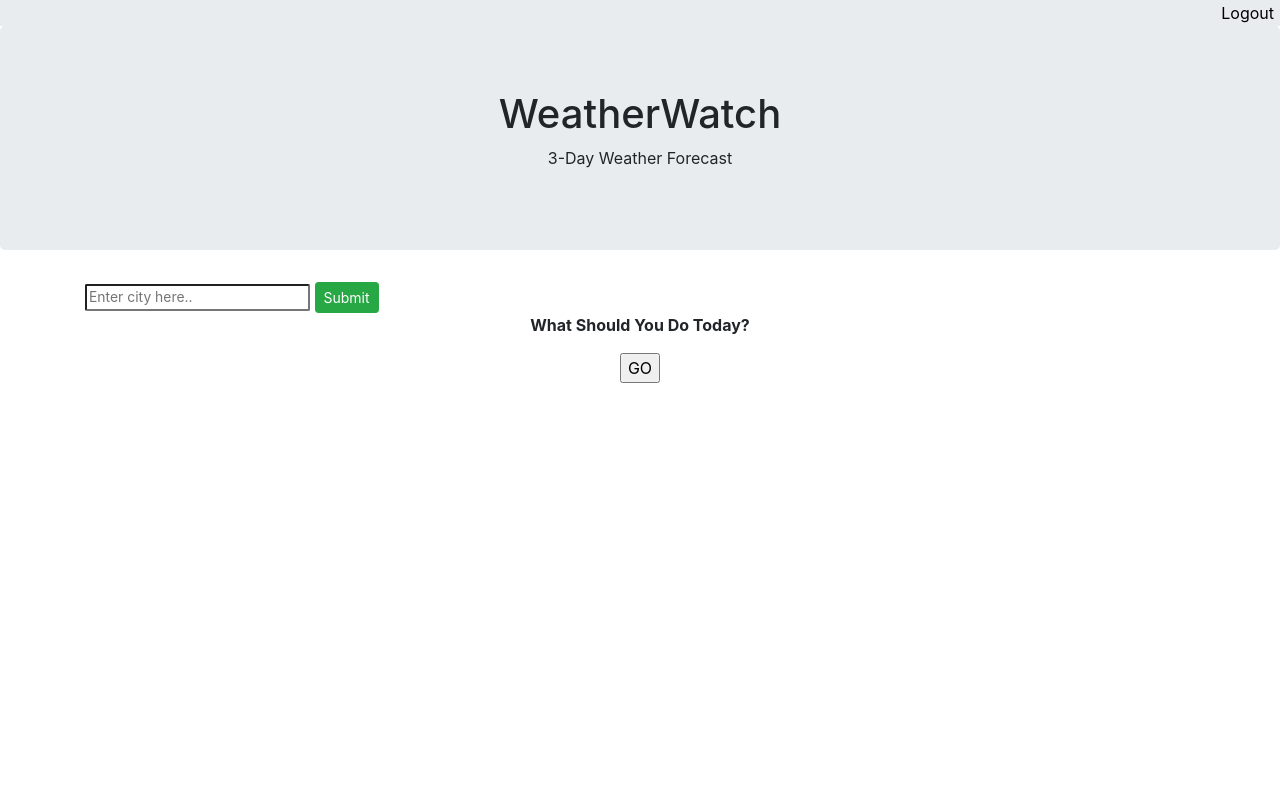
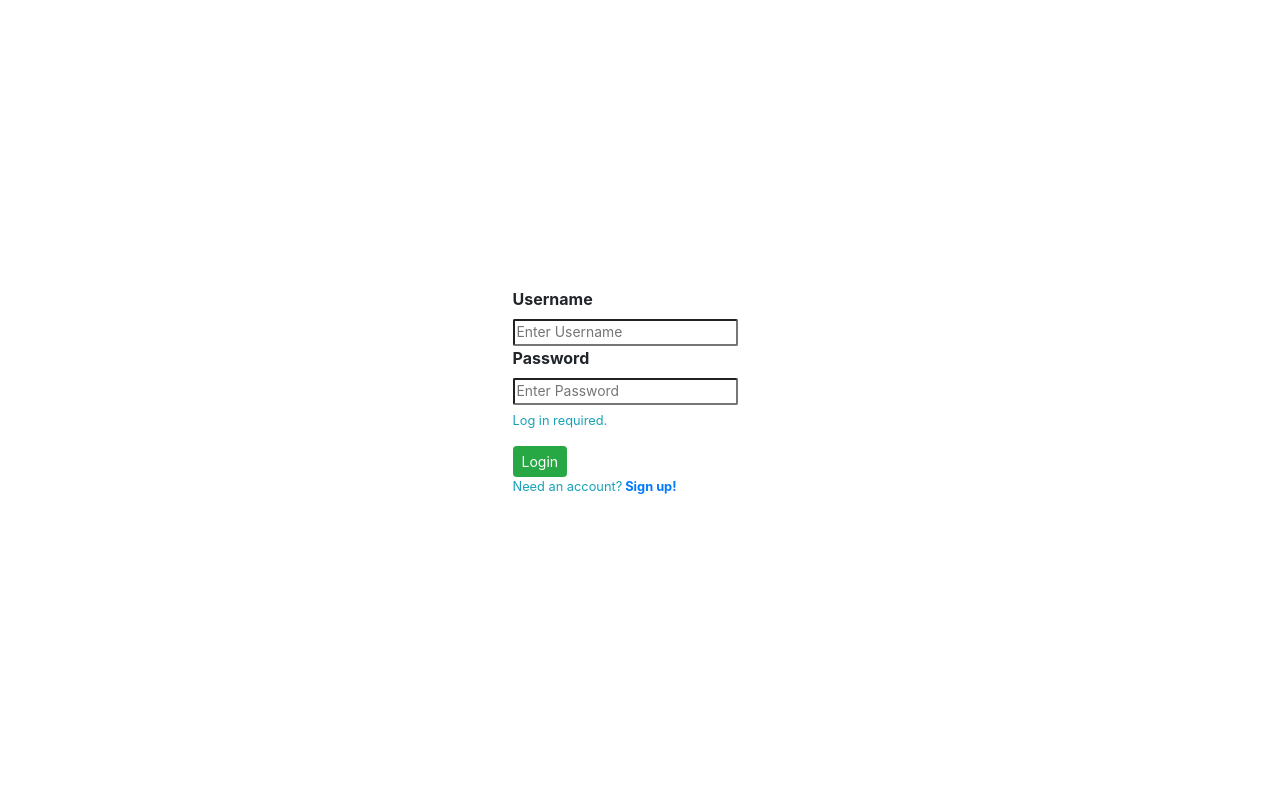
Before and after one commit to StevenDuffy/Flask-Python-Weather-Forecast-App, a Flask app: page /home in a window 1280 px wide. Run offline with Flask 2, Linux system fonts and the light colour scheme; some libraries are stand-ins or nearby versions.

Commit message:
Login and Registation functionality implemented. First attempt.Database methods added.

```diff
--- a/FlaskWeatherStation/database.py
+++ b/FlaskWeatherStation/database.py
@@ -8,11 +8,11 @@ class database:
         self.pointer = self.db.cursor()
 
     def verify_user(self, credentials):
-        query = self.pointer.execute("SELECT password FROM users WHERE user_name = :username", credentials)
+        query = self.pointer.execute("SELECT password FROM users WHERE username = :username", credentials)
         stored_password = query.fetchone()
         self.db.commit()
-        self.db.close()
-        print(stored_password)
+
+        # print(stored_password)
         if (stored_password == None):
             return False
         if (credentials["password"] == stored_password[0]):
@@ -20,12 +20,54 @@ class database:
         else:
             return False
 
+    def check_username_exists(self, credentials):
+        query = self.pointer.execute("SELECT username FROM users WHERE username = :username", credentials)
+        username_found = query.fetchone()
+        self.db.commit()
+
+        # print(stored_password)
+        if (username_found == None):
+            return False
+        else:
+            return True
+
+    def add_user(self, credentials):
+        self.db
+        self.pointer.execute("INSERT INTO users VALUES (:username, :first_name, :second_name, :password)", credentials)
+        self.db.commit()
+
+
+    def close(self):
+        self.db.close()
+
+
+
+
 
 #credentials = {}
 #credentials["username"] = "SDuffy"
 #credentials["password"] = "Dragon"
+#credentials["first_name"] = "David"
+#credentials["second_name"] = "Duffy"
+
+
+### Database queries
+#
 #d = database()
-#print(d.verify_user(credentials))
+#print(d.add_user(credentials))
+#c = d.pointer
+
+#
+### Database creation ###
+#
+# c.execute("""CREATE TABLE users (username TEXT PRIMARY KEY NOT NULL,
+#                                first_name TEXT NOT NULL,
+#                                second_name TEXT NOT NULL,
+#                                password TEXT NOT NULL);""")
+
+#d.db.commit()
+#d.db.close()
+# print(d.verify_user(credentials))
 
 
 
--- a/FlaskWeatherStation/main.py
+++ b/FlaskWeatherStation/main.py
@@ -1,4 +1,4 @@
-from flask import Flask, render_template, url_for, flash, redirect, request, session
+from flask import Flask, render_template, url_for, flash, redirect, request, session, abort
 import requests
 import simplejson as json
 from urllib.request import urlopen
@@ -18,33 +18,56 @@ def login_required(f):
     @wraps(f)
     def decorated_function(*args, **kwargs):
         if 'user' not in session:
-            return render_template('login.html', logged_out=True)
+            return render_template('login.html', log_in_required=True)
         return f(*args, **kwargs)
     return decorated_function
 
+@app.route("/")
+def login():
+	return render_template('login.html')
 
 
-@app.route("/")
-def Login():
-	return render_template('login.html')
-
-@app.route("/logout")
-def Logout():
+@app.route("/login")
+def logout():
 	session.pop('user', None)
 	#global user
 	#user = None
-	return redirect(url_for('Login'))
+	return redirect(url_for('login'))
 
+@app.route("/registered/login" , methods=['POST', 'GET'])
+def register_user():
+	dataconn = database()
+	if request.method == 'POST':
+		credentials = {}
+		credentials["first_name"] = request.form.get('firstName')
+		credentials["second_name"] = request.form.get('secondName')
+		credentials["username"] = request.form.get('username')
+		credentials["password"] = request.form.get('psw')
+		if (dataconn.check_username_exists(credentials)):
+			dataconn.close()
+			return render_template("register.html", user_exists=True)
+		else:
+			dataconn.add_user(credentials)
+			dataconn.close()
+			return render_template("login.html", registration_succeeded=True)
+	else:
+		abort(403)
+
+
+@app.route("/register", methods=['POST', 'GET'])
+def register():
+	return render_template('register.html')
 
 
 @app.route("/home", methods=['POST', 'GET'])
-def Home():
+def home():
 	dataconn = database()
 	if request.method == 'POST':
 		credentials = {}
 		credentials["username"] = request.form.get('username')
 		credentials["password"] = request.form.get('psw')
 		if (dataconn.verify_user(credentials)):
+			dataconn.close()
 			session['user'] = credentials["username"]
 			#global user
 			#user = credentials
@@ -52,7 +75,7 @@ def Home():
 		else:
 			return render_template('login.html', invalid_credentials=True)
 	else:
-		return render_template('home.html') # add an error message here for invalid credentials
+		return render_template('login.html', log_in_required=True )
 
 
 @app.route("/locationforecast", methods=['GET','POST'])
@@ -65,7 +88,7 @@ def location_next_day_forecast():
 		weather_data_three = get_forecast(location, 3)
 		return render_template('home.html', weather_data_one=weather_data_one,weather_data_two=weather_data_two,weather_data_three=weather_data_three)
 	except:
-		# return redirect(url_for('next_day_forecast', location=False))
+		#return redirect(url_for('next_day_forecast', location=False))
 		return render_template('home.html', error = True)
 
 
--- a/FlaskWeatherStation/static/style.css
+++ b/FlaskWeatherStation/static/style.css
@@ -41,3 +41,16 @@
       border: none;
       background-color:#e9ecef;
     }
+    .block-elements{
+      display: block;
+    }
+    .center-contents{
+      justify-content: center;
+      align-items: center;
+      height: 100%;
+    }
+    .form-center{
+      justify-content: center;
+      align-items: center;
+      height: 100%;
+    }
--- a/FlaskWeatherStation/tempCodeRunnerFile.py
+++ /dev/null
@@ -1 +0,0 @@
-SELECT
--- a/FlaskWeatherStation/templates/home.html
+++ b/FlaskWeatherStation/templates/home.html
@@ -8,7 +8,7 @@
   <link rel="stylesheet" type="text/css" href="{{url_for('static', filename='style.css')}}">
 
   <script>
-    function generateimages() {
+    function generateImages() {
       var x = document.getElementsByTagName("img");
       var y = document.getElementsByClassName("weather")
       var snow = 0
@@ -59,7 +59,7 @@
       }
 
 
-      Activity(weather)
+      activity(weather)
 
     }
 
@@ -71,7 +71,7 @@
       }
     }
 
-    function Previous() {
+    function previous() {
       if (document.getElementById("row2").style.display == "block") {
         document.getElementById("row2").style.display = "none";
         document.getElementById("row1").style.display = "block";
@@ -82,7 +82,7 @@
       }
     }
 
-    function Next() {
+    function next() {
       if (document.getElementById("row1").style.display == "block") {
         document.getElementById("row1").style.display = "none";
         document.getElementById("row2").style.display = "block";
@@ -92,7 +92,7 @@
         document.getElementById("row3").style.display = "block";
       }
     }
-    function Activity(weather) {
+    function activity(weather) {
 
       var Snowing_dict = {
         1: 'Make a Snowman!',
@@ -163,13 +163,11 @@
 </head>
 <!-- Inline styles need to be resolved -->
 
-<body onload="generateimages()">
+<body onload="generateImages()">
   <div>
     <ul>
       <li style="float:right">
-        <form action="/logout" method="GET">
-          <input type="submit" value="Logout" class="btn-logout">
-        </form>
+         <a href="{{ url_for('logout') }}">Logout</a>
       </li>
     </ul>
   </div>
@@ -199,7 +197,7 @@
       </div>
       <div class="row" style="justify-content:center;">
 
-        <input type="button" class="btn btn-light btn-sm" value="Next" onclick="Next()"
+        <input type="button" class="btn btn-light btn-sm" value="Next" onclick="next()"
           style="display:block; width: 80px;">
       </div>
     </div>
@@ -225,9 +223,9 @@
         <p>Showing: {{weather_data_two[0].date}}</p>
       </div>
       <div class="row" style="justify-content:center;">
-        <input type="button" class="btn btn-light btn-sm" value="Previous" onclick="Previous()"
+        <input type="button" class="btn btn-light btn-sm" value="Previous" onclick="previous()"
           style="display:block; width: 80px;">
-        <input type="button" class="btn btn-light btn-sm" value="Next" onclick="Next()"
+        <input type="button" class="btn btn-light btn-sm" value="Next" onclick="next()"
           style="display:block; width: 80px;">
       </div>
     </div>
@@ -254,7 +252,7 @@
         <p>Showing: {{weather_data_three[0].date}}</p>
       </div>
       <div class="row" style="justify-content:center;">
-        <input type="button" class="btn btn-light btn-sm" value="Previous" onclick="Previous()"
+        <input type="button" class="btn btn-light btn-sm" value="Previous" onclick="previous()"
           style="display:block; width: 80px;">
       </div>
     </div>
@@ -279,10 +277,10 @@
     <p class="text-center"> <strong> What Should You Do Today? </strong> </p>
   </div>
   <div class="text-center">
-    <input type="button" onclick="generateimages()" value="GO">
+    <input type="button" onclick="generateImages()" value="GO">
   </div>
   <br>
-  <p class="text-center"><strong id="activity"> </strong> </p>
+  <p class="text-center"><strong id="activity"></strong></p>
 
 
 
--- a/FlaskWeatherStation/templates/login.html
+++ b/FlaskWeatherStation/templates/login.html
@@ -11,27 +11,35 @@
 
 <body>
     <div class="container">
-        <div class="row" style="justify-content: center; align-items: center; height: 100%;">
+        <div class="row form-center">
             <div class="col-sm-3">
                 <form action="/home" method="POST">
                     <div>
-                        <label for="username" style="display: block;"><b>Username</b></label>
-                        <input type="text" class="text " style="display: block;" placeholder="Enter Username"
-                            name="username" required>
+                        <label for="username" class="block-elements"><b>Username</b></label>
+                        <input type="text" class="text block-elements" placeholder="Enter Username" name="username" required>
                     </div>
                     <div>
-                        <label for="psw" style="display: block;"><b>Password</b></label>
-                        <input type="password" class="text" style="display: block; margin-bottom: 6px;" placeholder="Enter Password"
-                            name="psw" required>
-                        {% if logged_out %}
+                        <label for="psw" class="block-elements"><b>Password</b></label>
+                        <input type="password" class="text block-elements" style="margin-bottom: 6px;"
+                            placeholder="Enter Password" name="psw" required>
+
+
+
+                        {% if log_in_required %}
                         <p class="text-info small">Log in required.</p>
                         {% endif %}
                         {% if invalid_credentials %}
                         <p class="text-info small">Incorrect password or username.</p>
                         {% endif %}
+
                     </div>
                     <div>
                         <input type="submit" value="Login" class="btn btn-success btn-sm">
+
+                    </div>
+                    <div>
+                        <p class="text-info small">Need an account?<strong><a href="{{ url_for('register') }}"> Sign
+                                    up!</a></strong></p>
                     </div>
                 </form>
             </div>
```
Also changed, not shown: FlaskWeatherStation/templates/register.html (added, +62 -0 lines), FlaskWeatherStation/to_add.py (deleted, +0 -45 lines), FlaskWeatherStation/users.db.
